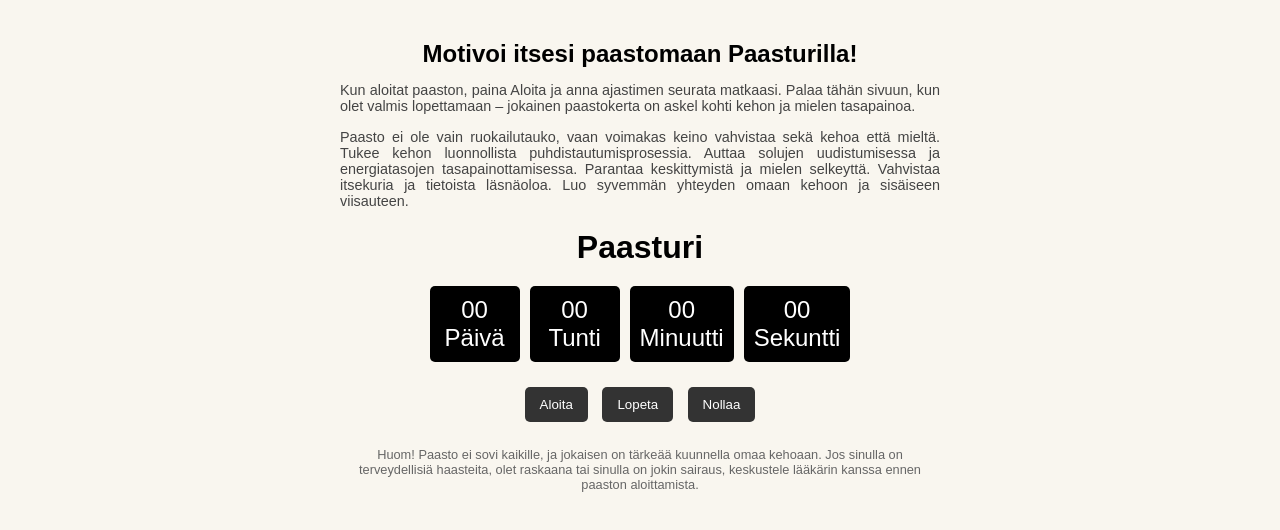
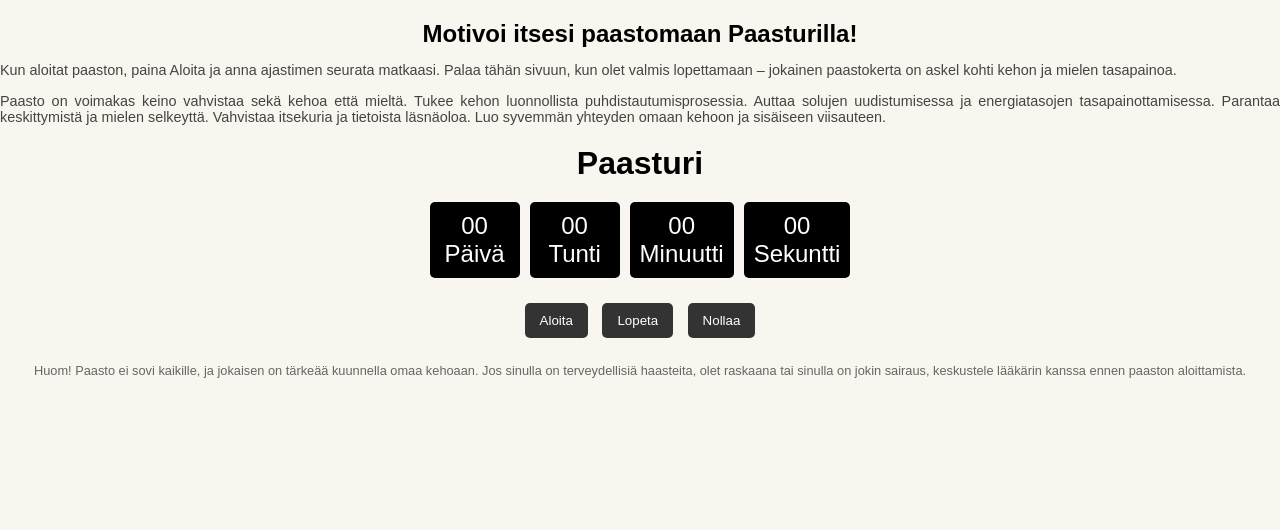
Before and after one commit to Mielenenergia/paasturi, a plain HTML site: page index.html in a window 1280 px wide. Drawn offline with Linux system fonts and the light colour scheme.

Commit message:
Update index.html

```diff
--- a/index.html
+++ b/index.html
@@ -8,7 +8,7 @@
     <link rel="stylesheet" href="style.css">
 </head>
 <body>
-    <div class="container">
+    <div class="Centre">
         <h2>Motivoi itsesi paastomaan Paasturilla!</h2>
         <p class="intro-text">
             Kun aloitat paaston, paina Aloita ja anna ajastimen seurata matkaasi.
@@ -16,7 +16,7 @@
             on askel kohti kehon ja mielen tasapainoa.
         </p>
         <p class="intro-text">
-            Paasto ei ole vain ruokailutauko, vaan voimakas keino vahvistaa sekä kehoa että mieltä.
+            Paasto on voimakas keino vahvistaa sekä kehoa että mieltä.
             Tukee kehon luonnollista puhdistautumisprosessia. Auttaa solujen uudistumisessa ja energiatasojen
             tasapainottamisessa. Parantaa keskittymistä ja mielen selkeyttä. Vahvistaa itsekuria ja tietoista
             läsnäoloa. Luo syvemmän yhteyden omaan kehoon ja sisäiseen viisauteen.
```
